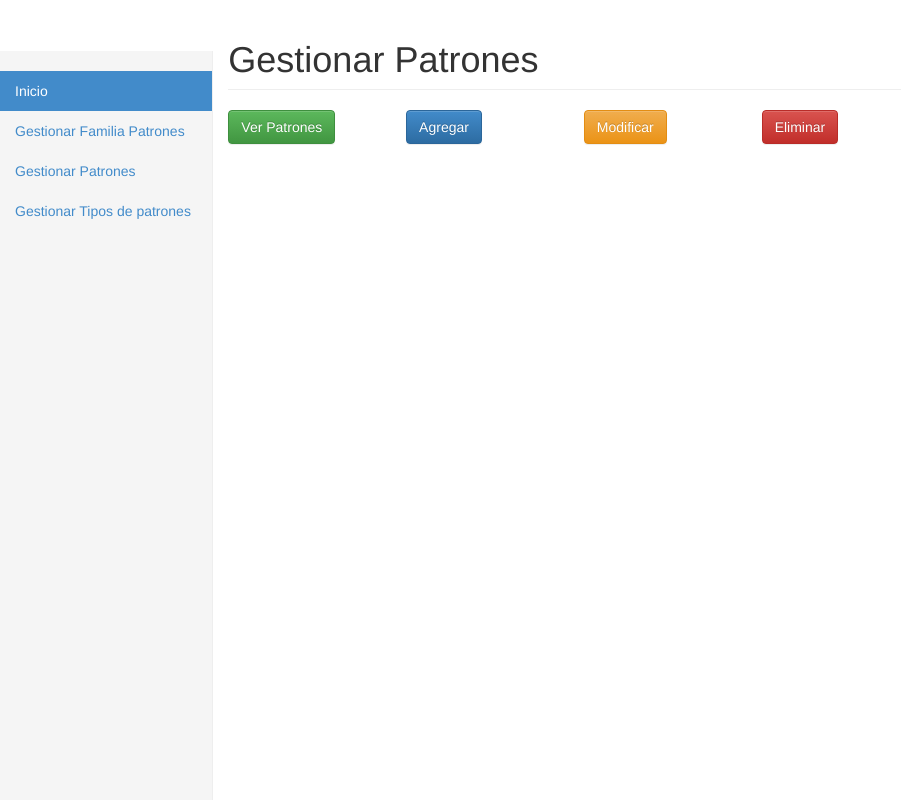
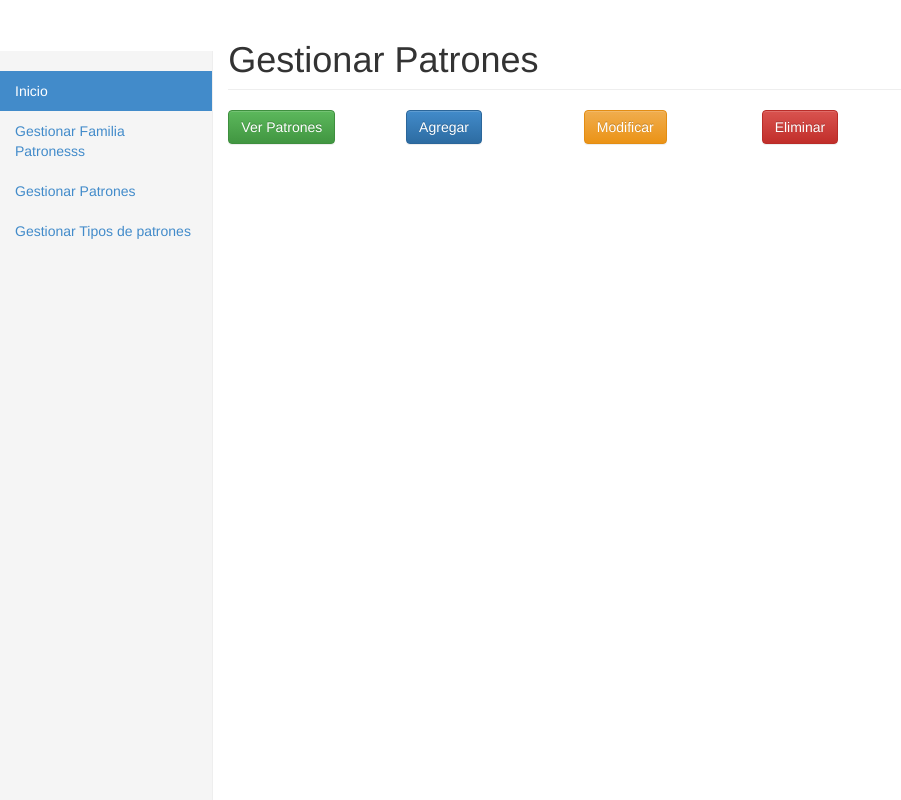
Before and after one commit to Yadhir/juan, a CodeIgniter app: page /codeIgniter/index.php/controlador_adminicio/hola in a window 1280 px wide. Shown: the whole page, without its empty margins (0-901 px from the left). Run offline with CodeIgniter, Linux system fonts and the light colour scheme; some libraries are stand-ins or nearby versions.

Commit message:
Update admInicio.php

```diff
--- a/codeIgniter/application/views/Inicio/admInicio.php
+++ b/codeIgniter/application/views/Inicio/admInicio.php
@@ -13,7 +13,7 @@
 <div class="col-sm-3 col-md-2 sidebar">
           <ul class="nav nav-sidebar">
             <li class="active"><a href="#">Inicio <span class="sr-only">(current)</span></a></li>
-            <li><a href="http://localhost/codeIgniter/index.php/Controlador_admInicio/hola">Gestionar Familia Patrones</a></li>
+            <li><a href="http://localhost/codeIgniter/index.php/Controlador_admInicio/hola">Gestionar Familia Patronesss</a></li>
             <li><a href="#">Gestionar Patrones</a></li>
             <li><a href="#">Gestionar Tipos de patrones</a></li>
           </ul>
```
